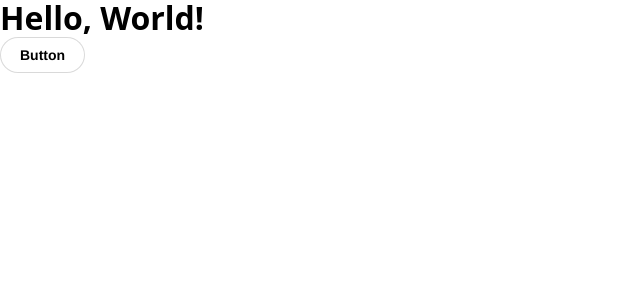
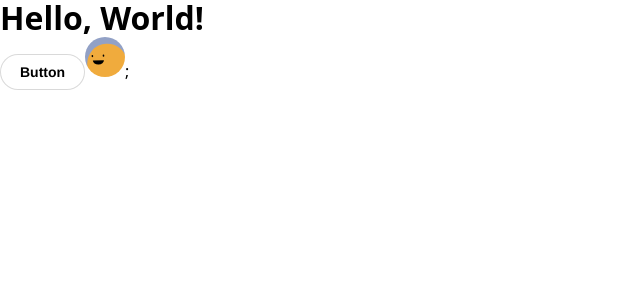
Before and after one commit to lunaisnotaboy/celeste-old, a React app: page / in a window 1280 px wide. Shown: the top 300 px of the page, without its empty margins (0-640 px from the left). Built offline with nearby package versions, Linux system fonts and the light colour scheme.

Commit message:
add to layout

```diff
--- a/src/layouts/Main.tsx
+++ b/src/layouts/Main.tsx
@@ -1,4 +1,5 @@
 import { Button } from '../components/Button'
+import Avatar from '../components/Avatar'
 import React from 'react'
 
 /*
@@ -12,8 +13,14 @@ export default function Main() {
   return (
     <div className='main'>
       <h1>Hello, World!</h1>
-
       <Button label='Button' />
+      <Avatar
+        size={40}
+        name='Luna (she/they)'
+        variant='beam'
+        colors={['#92A1C6', '#146A7C', '#F0AB3D', '#C271B4', '#C20D90']}
+      />
+      ;
     </div>
   )
 }
```
